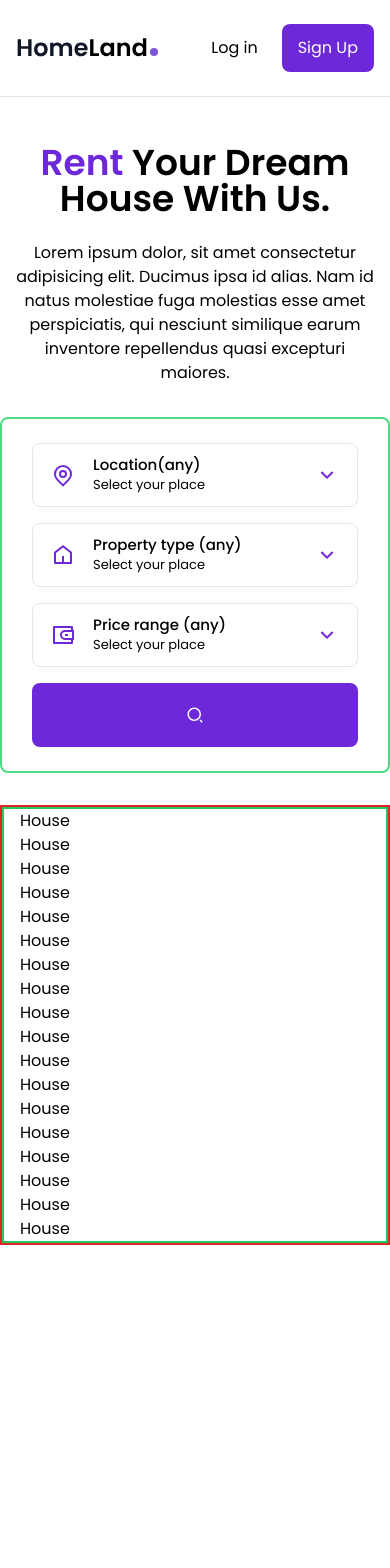
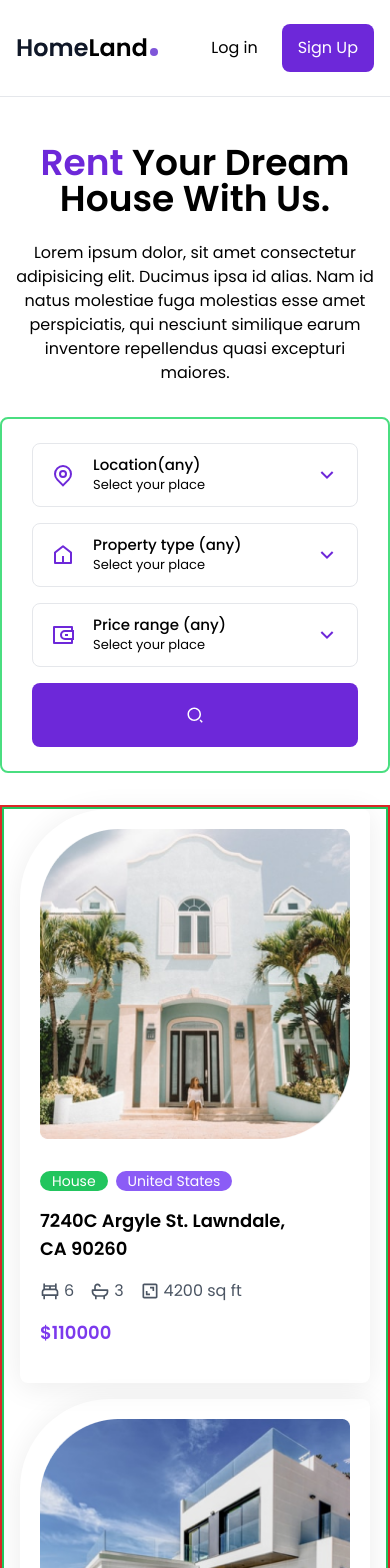
Before and after one commit to alexangria1992/real-estate-landing-page, a React (Create React App) app: page / in a window 390 px wide. Shown: the top 1568 px of the page. Built offline with nearby package versions, Linux system fonts and the light colour scheme.

Commit message:
Desktop and Mobile House section

```diff
--- a/src/components/House.js
+++ b/src/components/House.js
@@ -1,7 +1,49 @@
 import React from "react";
 
+import { BiBed, BiBath, BiArea } from "react-icons/bi";
+
 const House = ({ house }) => {
-  return <div>House</div>;
+  const { image, type, country, address, bedrooms, bathrooms, surface, price } =
+    house;
+  return (
+    <div
+      className="shadow-1 p-5 rounded-lg rounded-tl-[90px] w-full max-w-[352px] mx-auto
+    cursor-pointer hover:shadow-2xl transition"
+    >
+      <img className="mb-8" src={image} alt="" />
+      <div className="flex mb-4 gap-x-2 text-sm">
+        <div className="bg-green-500 rounded-full text-white px-3 ">{type}</div>
+        <div className="bg-violet-500 rounded-full text-white px-3">
+          {country}
+        </div>
+      </div>
+      <div className="text-lg font-semibold max-w-[260px]">{address}</div>
+
+      <div className="flex gap-x-4 my-4">
+        <div className="flex items-center text-gray-600 gap-1">
+          <div className="text-[20px]">
+            <BiBed />
+          </div>
+          <div>{bedrooms}</div>
+        </div>
+
+        <div className="flex items-center text-gray-600 gap-1">
+          <div className="text-[20px]">
+            <BiBath />
+          </div>
+          <div>{bathrooms}</div>
+        </div>
+
+        <div className="flex items-center text-gray-600 gap-1">
+          <div className="text-[20px]">
+            <BiArea />
+          </div>
+          <div>{surface}</div>
+        </div>
+      </div>
+      <div className="text-lg font-semibold text-violet-600 mb-4">${price}</div>
+    </div>
+  );
 };
 
 export default House;
--- a/src/components/HouseList.js
+++ b/src/components/HouseList.js
@@ -15,7 +15,7 @@
   return (
     <section className="mb-20 border-2 border-red-600">
       <div className="container border-2 border-green-500 mx-auto">
-        <div>
+        <div className="grid md:grid-cols-2 lg:grid-cols-3 gap-4 lg:gap-14">
           {houses.map((house, index) => {
             return (
               <Link to={`/property/${house.id}`} key={index}>
```
